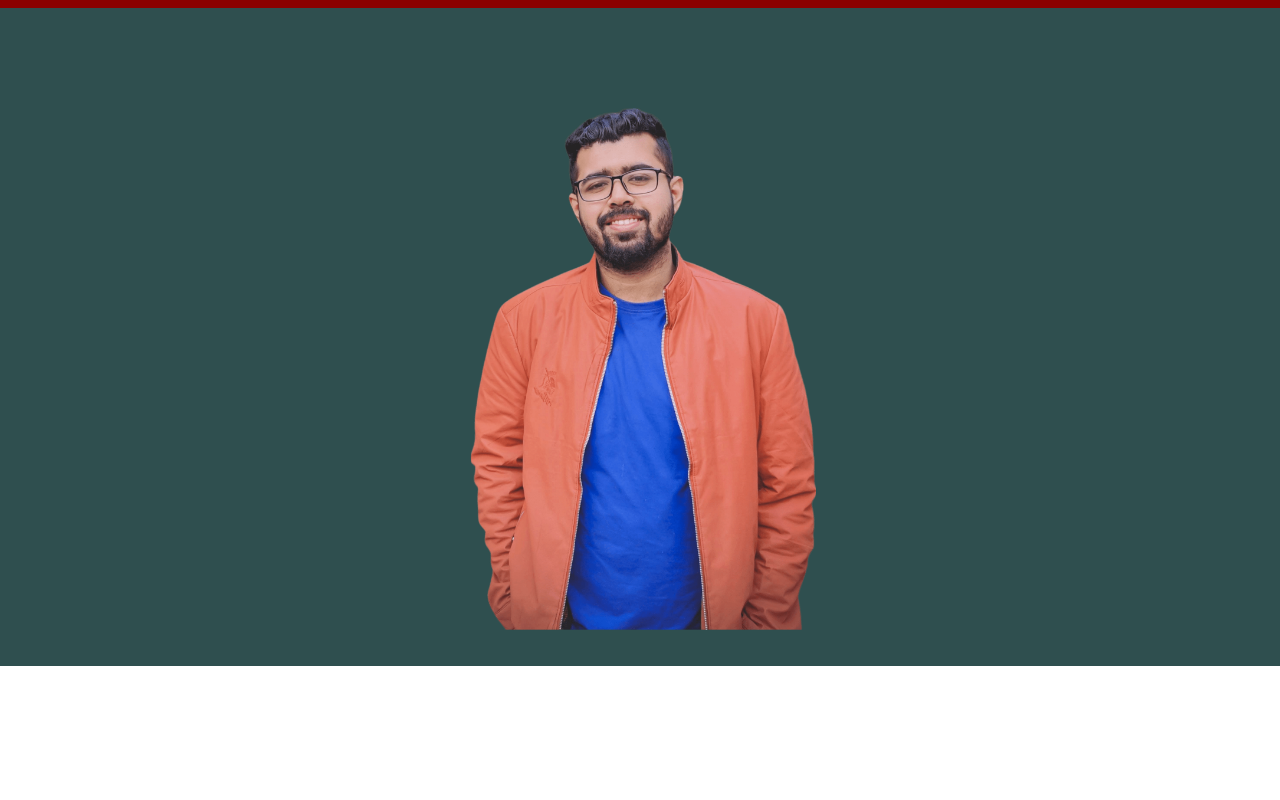
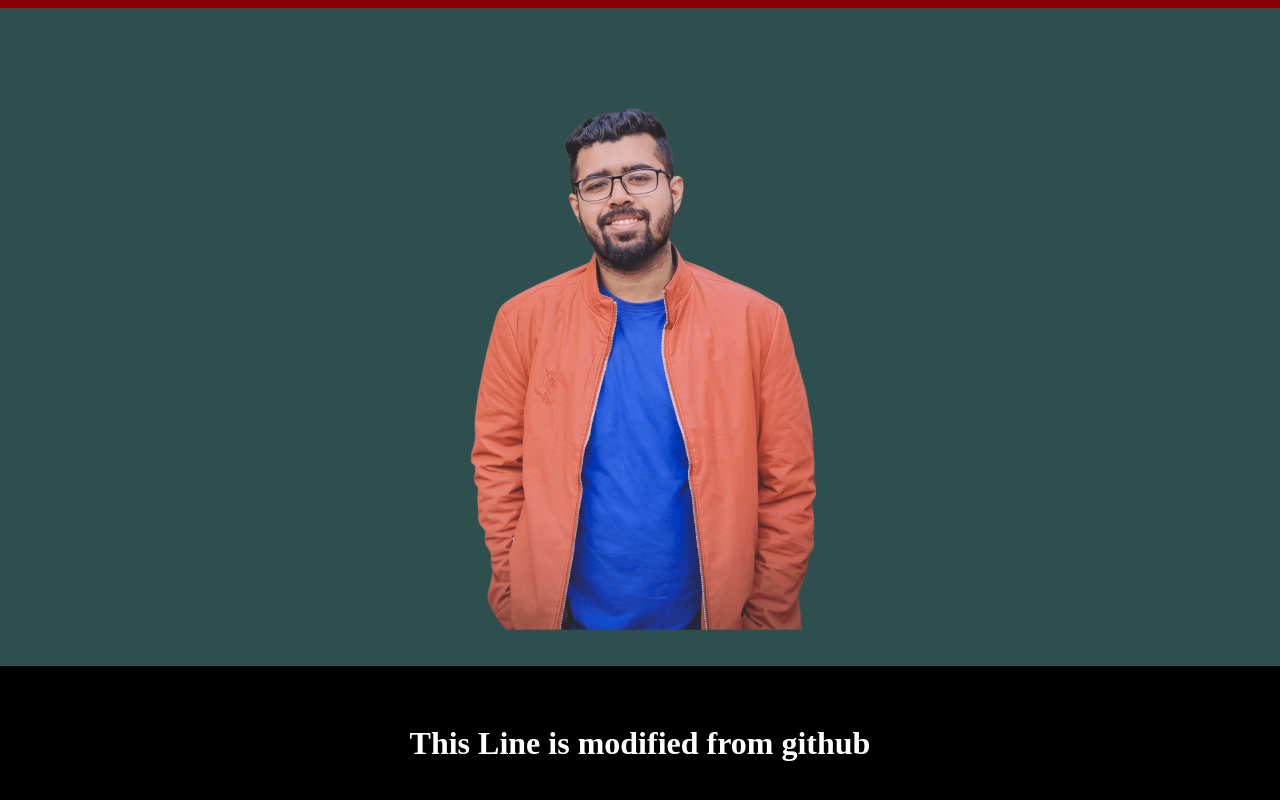
Before and after one commit to toyabulislam/github-pull-push-test, a plain HTML site: page index.html in a window 1280 px wide. Shown: the part 381-1181 px from the top of the page. Drawn offline with Linux system fonts and the light colour scheme.

Commit message:
Update style.css

```diff
--- a/style.css
+++ b/style.css
@@ -36,3 +36,6 @@ section.me{
 .my-pic img{
        width: 400px;
 }
+section.footer{
+       background: black;
+}
```
